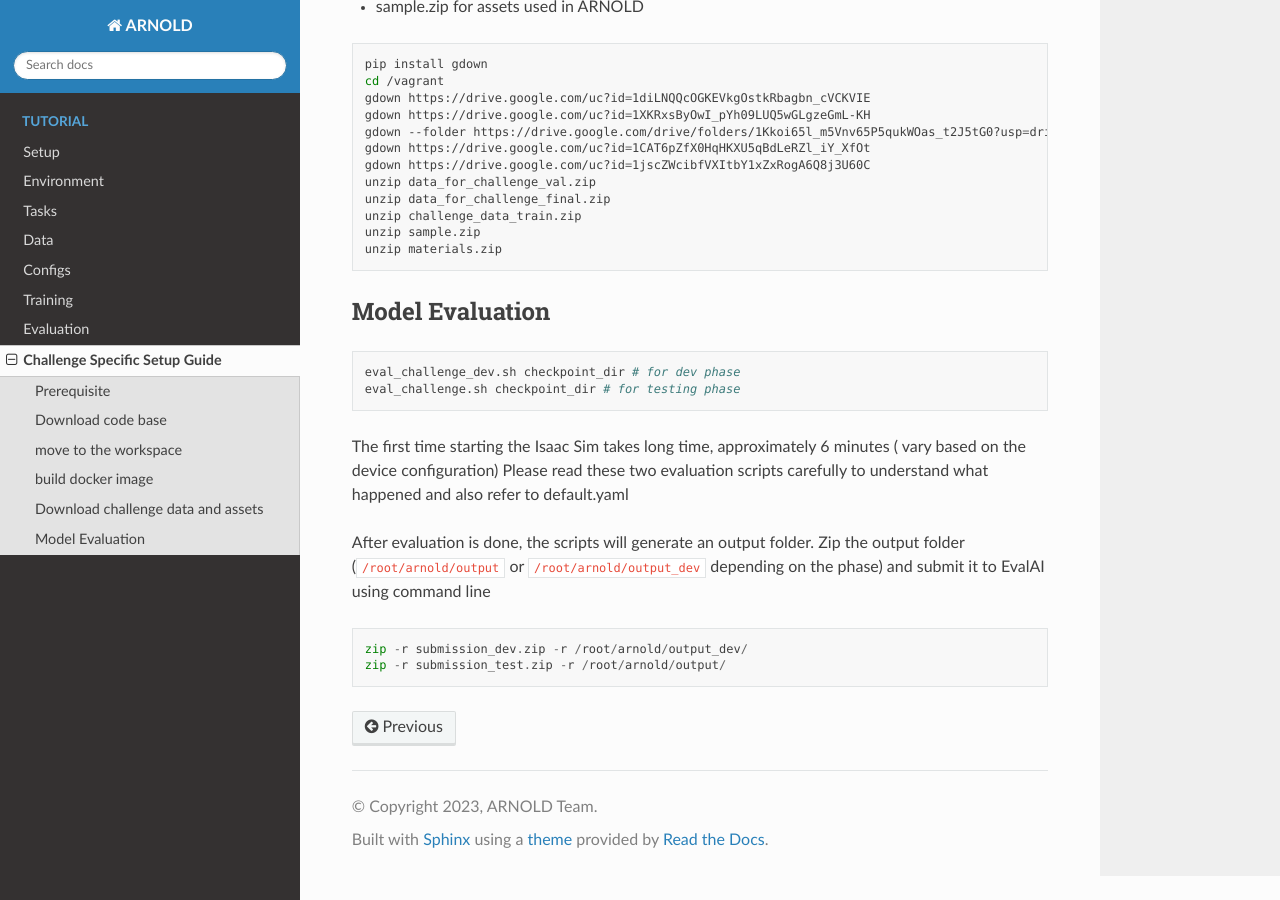
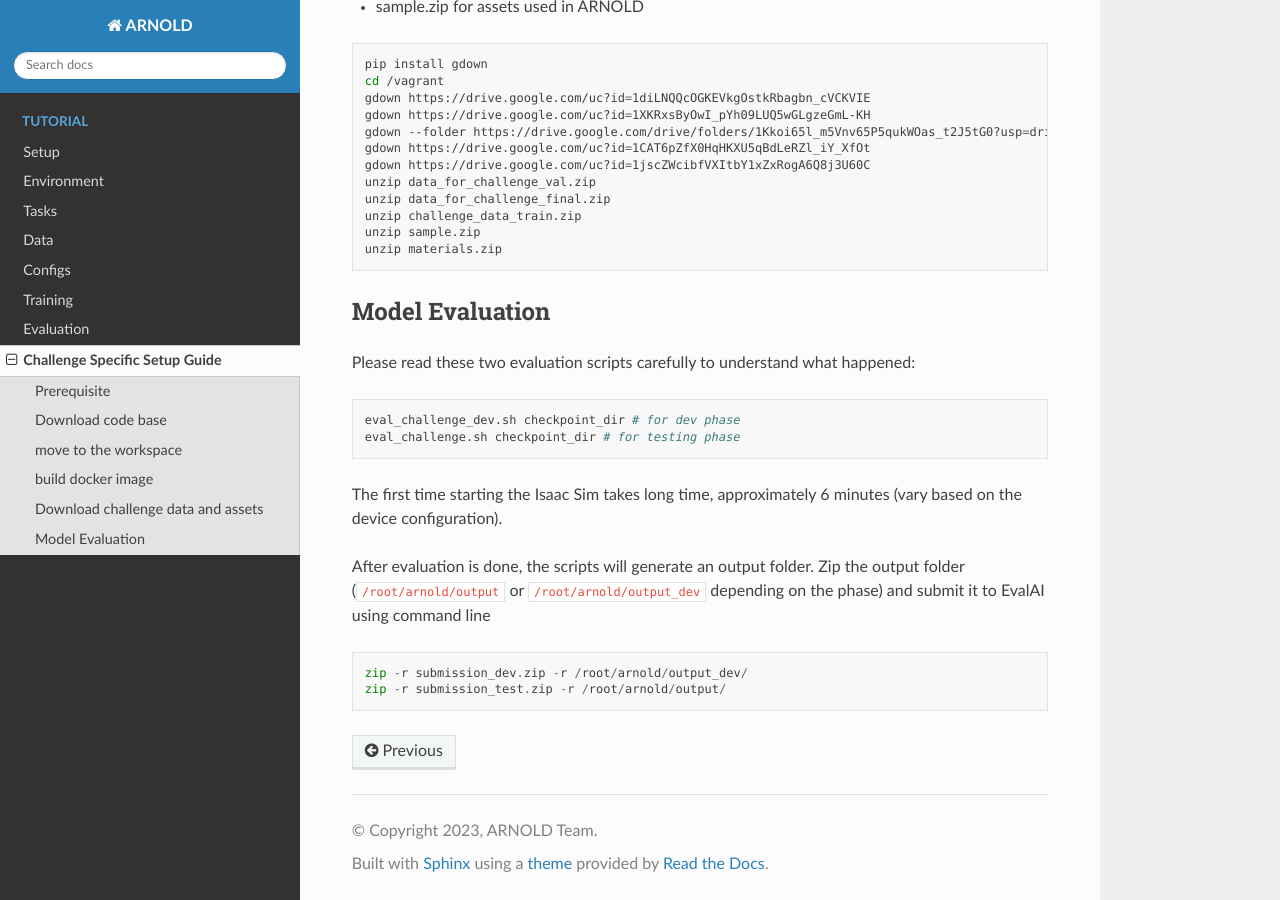
Before and after one commit to arnold-benchmark/docs, a Sphinx documentation site: the page built from docs/tutorial/challenge_setup/index.md, in a window 1280 px wide and 900 px high, scrolled down 1331 px. Built offline with Sphinx 7.4.7 and the Read the Docs theme 2.0.0, drawn with Linux system fonts in a browser that asks for light colours.

Commit message:
Update index.md

````diff
--- a/docs/tutorial/challenge_setup/index.md
+++ b/docs/tutorial/challenge_setup/index.md
@@ -63,13 +63,14 @@ unzip materials.zip
 
 ###  Model Evaluation
 
+Please read these two evaluation scripts carefully to understand what happened:
+
 ```bash
 eval_challenge_dev.sh checkpoint_dir # for dev phase
 eval_challenge.sh checkpoint_dir # for testing phase
 ```
 
-The first time starting the Isaac Sim takes long time, approximately 6 minutes ( vary based on the device configuration)
-Please read these two evaluation scripts carefully to understand what happened and also refer to default.yaml
+The first time starting the Isaac Sim takes long time, approximately 6 minutes (vary based on the device configuration).
 
 After evaluation is done, the scripts will generate an output folder. Zip the output folder (`/root/arnold/output` or `/root/arnold/output_dev` depending on the phase) and submit it to EvalAI using command line
 
````
